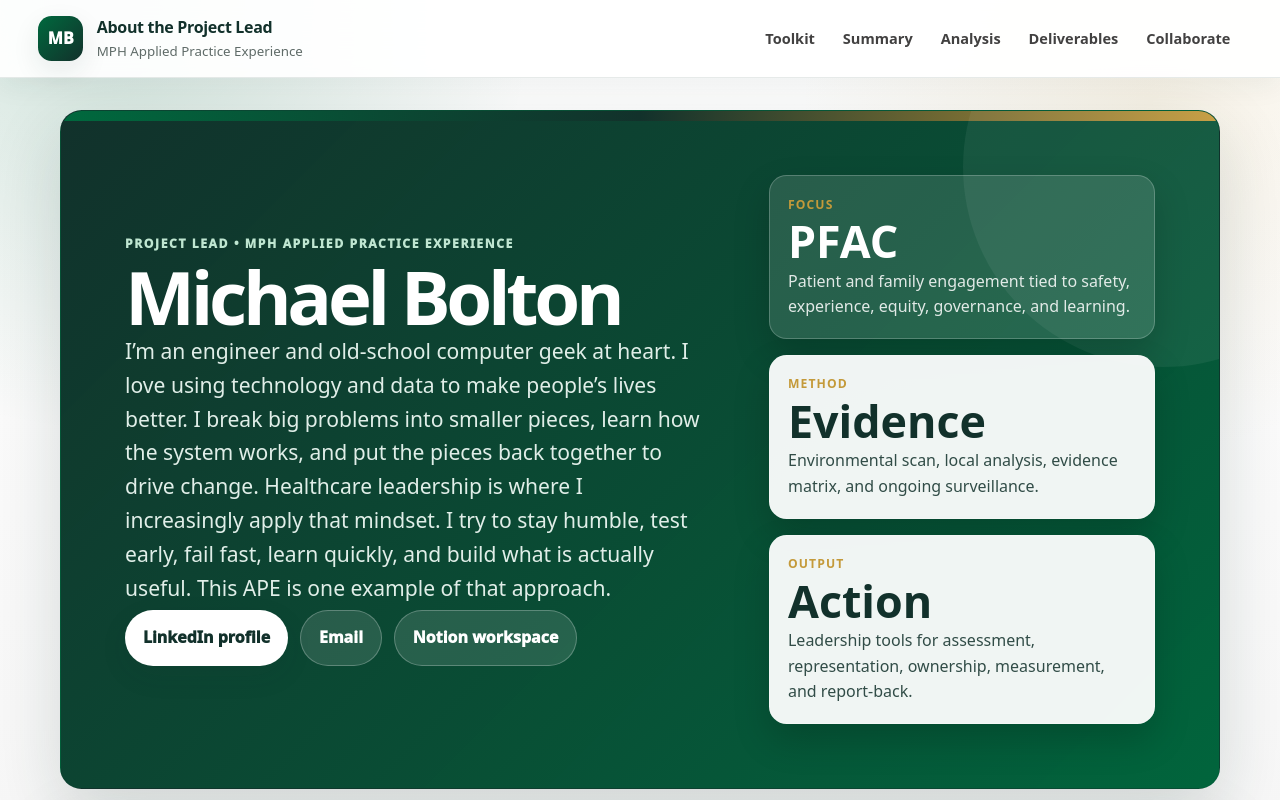
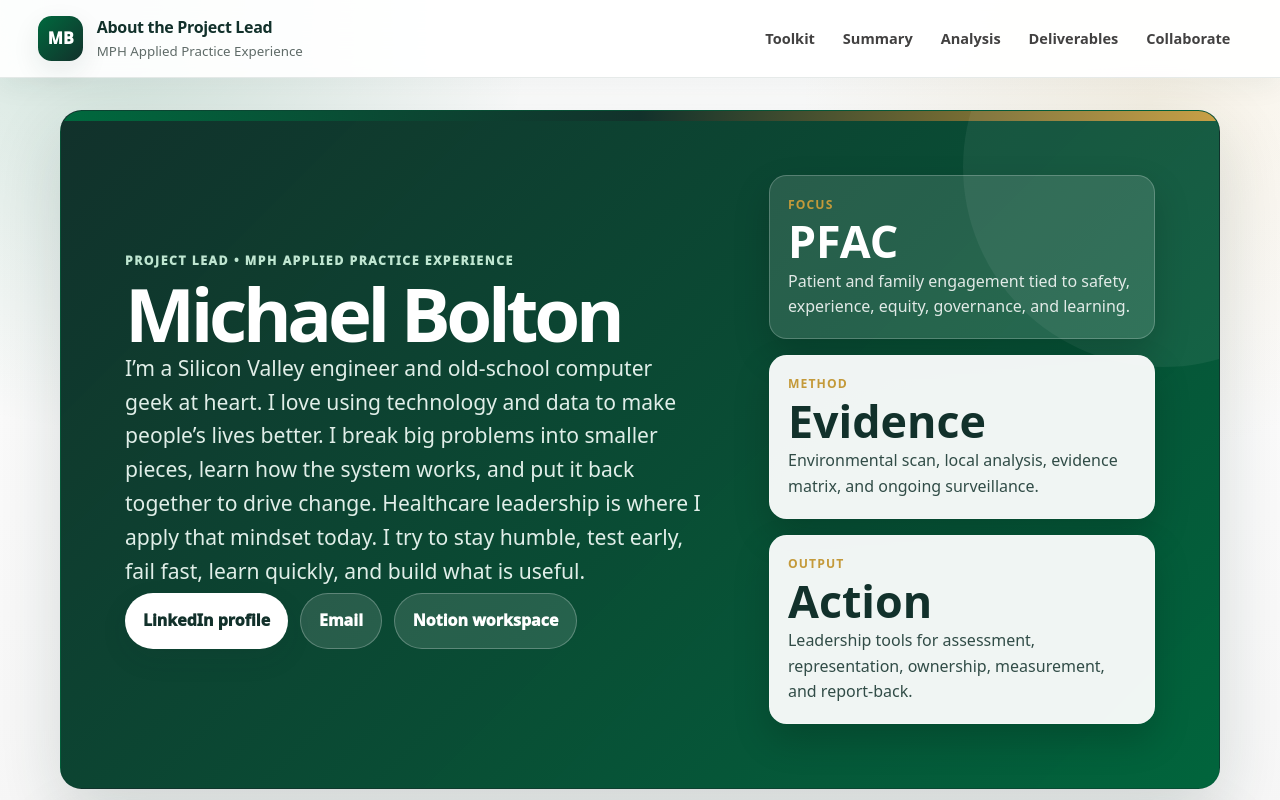
Before and after one commit to mega-byte2600/ape-pfac-pssm5-toolkit, a plain HTML site: page web/about.html in a window 1280 px wide. Shown: the top 800 px of the page. Drawn offline with Linux system fonts and the light colour scheme.

Commit message:
Tighten About copy to authentic engineering voice

```diff
--- a/web/about.html
+++ b/web/about.html
@@ -19,7 +19,7 @@
       <div class="hero-copy">
         <p class="eyebrow">Project lead • MPH Applied Practice Experience</p>
         <h1>Michael Bolton</h1>
-        <p class="lead">I’m an engineer and old-school computer geek at heart. I love using technology and data to make people’s lives better. I break big problems into smaller pieces, learn how the system works, and put the pieces back together to drive change. Healthcare leadership is where I increasingly apply that mindset. I try to stay humble, test early, fail fast, learn quickly, and build what is actually useful. This APE is one example of that approach.</p>
+        <p class="lead">I’m a Silicon Valley engineer and old-school computer geek at heart. I love using technology and data to make people’s lives better. I break big problems into smaller pieces, learn how the system works, and put it back together to drive change. Healthcare leadership is where I apply that mindset today. I try to stay humble, test early, fail fast, learn quickly, and build what is useful.</p>
         <div class="actions">
           <a class="button" href="https://www.linkedin.com/in/bolton-2600/" target="_blank" rel="noopener noreferrer">LinkedIn profile</a>
           <a class="button secondary" href="mailto:michael.bolton.ph@dartmouth.edu">Email</a>
```
